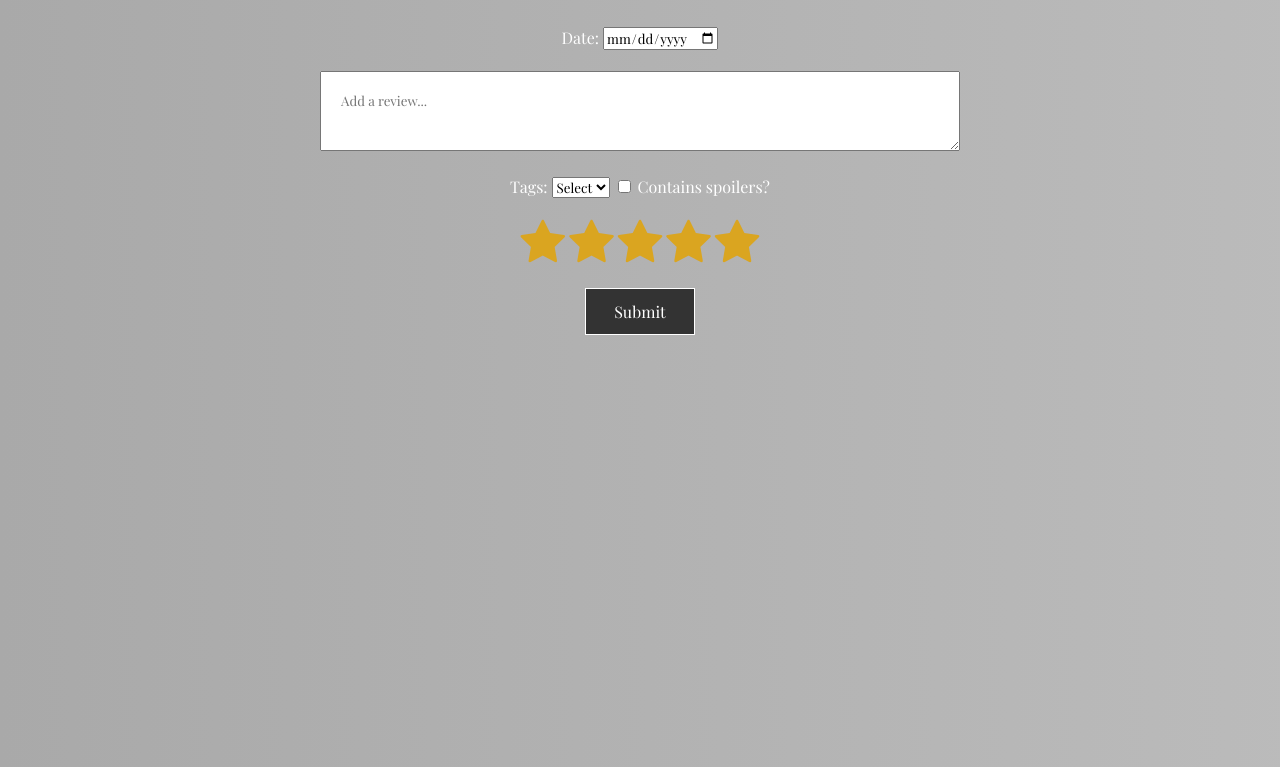
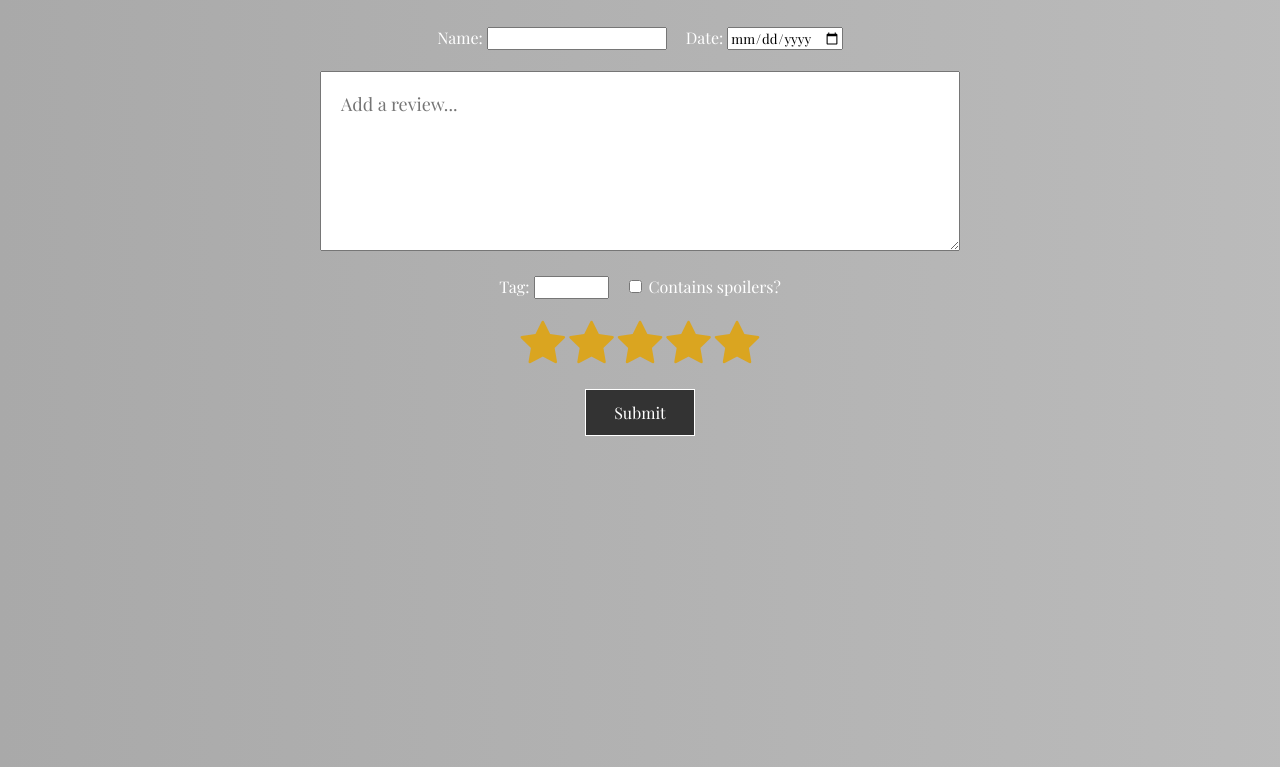
Before and after one commit to ReyMPerez/RP-2024-2025-ISP, a plain HTML site: page reviews.html in a window 1280 px wide. Shown: the part 142-909 px from the top of the page. Drawn offline with nearby package versions, Linux system fonts and the light colour scheme.

Commit message:
Adds style properties to the Write Review page
*Added field for user to add the name of a movie or book
*Added minimum height value for the textbox to write a review
*Increased the font size within the textbox to write a review
*Changed the tag option from a dropdown into a text field

```diff
--- a/layout.css
+++ b/layout.css
@@ -119,6 +119,8 @@ div {
 
 textarea {
   resize: vertical;
+  min-height: 180px;
+  font-size: 18px;
   padding: 20px;
 }
 
--- a/reviews.html
+++ b/reviews.html
@@ -21,6 +21,9 @@
         <form class="mid-section">
             <div class="content">
                 <div>
+                    <label for="name">Name:</label>
+                    <input type="text" id="name" name="name" style="margin-right:15px" required>
+
                     <label for="date">Date:</label>
                     <input type="date" id="date" name="date" required><br><br>
                 </div>
@@ -31,15 +34,8 @@
 
             <div class="content">
                 <div>
-                    <label for="tags">Tags:</label>
-                    <select id="tags" required>
-                        <option selected>Select</option>
-                        <option value="Tag 1">Tag 1</option>
-                        <option value="Tag 2">Tag 2</option>
-                        <option value="Tag 3">Tag 3</option>
-                        <option value="Tag 4">Tag 4</option>
-                        <option value="Tag 5">Tag 5</option>
-                    </select>
+                    <label for="tag">Tag:</label>
+                    <input type="text" id="tag" name="tag" style="margin-right:12px;width:75px;">
 
                     <input type="checkbox" name="spoilers" value="containsSpoilers">
                     <label for="spoilers">Contains spoilers?</label><br><br>
```
Also changed, not shown: index.html (+3 -3 lines).
